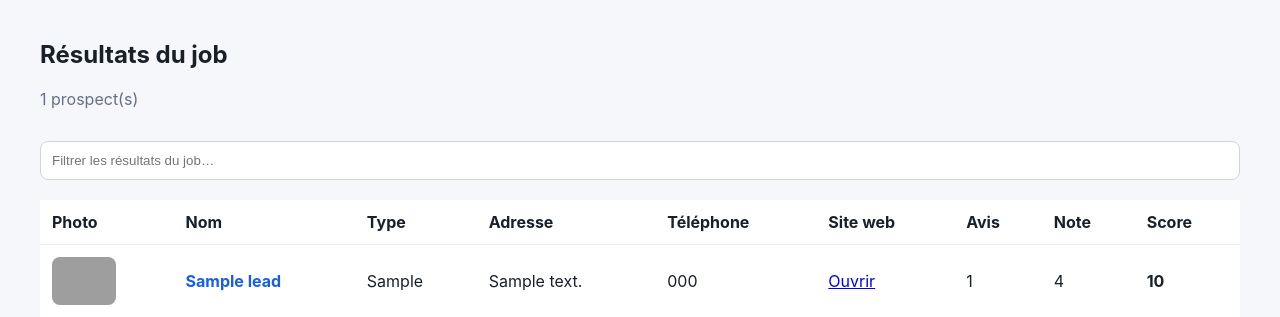
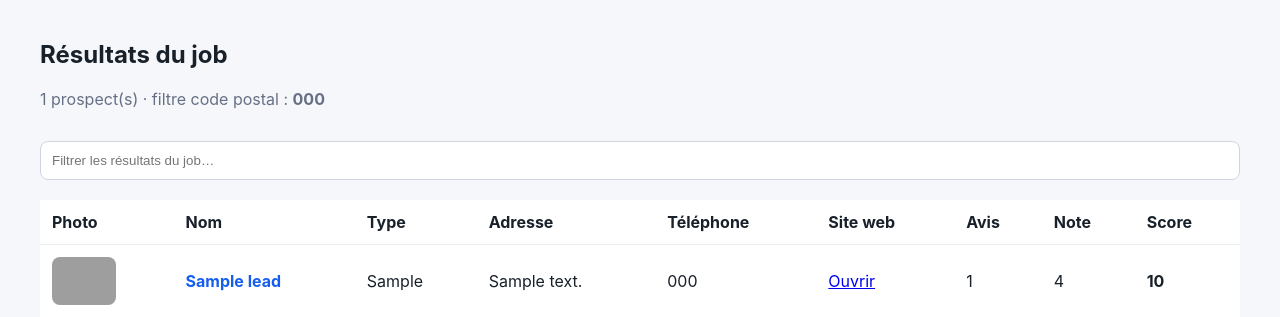
Before and after one commit to mopsoner/Profilefinder, a FastAPI app: template app/templates/job_detail.html in a window 1280 px wide. Shown: the part 768-1085 px from the top of the page. Run offline with FastAPI, Linux system fonts and the light colour scheme; the template is opened without the code that fills it: most values are stand-ins (such as "Sample title", 1, 10 or a date in 2020); grey boxes are pictures that could not be loaded.

Commit message:
Show postal filter on job results

```diff
--- a/app/templates/job_detail.html
+++ b/app/templates/job_detail.html
@@ -6,7 +6,7 @@
 <article class="panel"><h2>Exécution</h2><dl><dt>Statut</dt><dd><span class="badge {{job.status}}">{{job.status}}</span></dd><dt>Démarré</dt><dd>{{job.started_at or '-'}}</dd><dt>Terminé</dt><dd>{{job.finished_at or '-'}}</dd><dt>Erreur</dt><dd>{{job.error if job.error and not job.error.startswith('PROGRESS:') else '-'}}</dd></dl></article>
 <article class="panel job-types"><h2>Types recherchés</h2><div>{% for t in business_types %}<span class="type-chip">{{type_label(t)}}</span>{% else %}<span class="muted">Aucun type enregistré</span>{% endfor %}</div></article>
 </section>
-<div class="head"><div><h2>Résultats du job</h2><p class="muted"><span id="job-visible-count">{{leads|length}}</span> prospect(s)</p></div></div>
+<div class="head"><div><h2>Résultats du job</h2><p class="muted"><span id="job-visible-count">{{leads|length}}</span> prospect(s){% if job_postal_codes %} · filtre code postal : <strong>{{job_postal_codes|join(", ")}}</strong>{% endif %}</p></div></div>
 <div class="prospect-toolbar"><input id="job-filter" type="search" placeholder="Filtrer les résultats du job…"></div>
 <div class="ops-panel"><table id="job-results"><thead><tr><th>Photo</th><th>Nom</th><th>Type</th><th>Adresse</th><th>Téléphone</th><th>Site web</th><th>Avis</th><th>Note</th><th>Score</th></tr></thead><tbody>
 {% for x in leads %}<tr><td><a href="/leads/{{x.id}}" class="lead-thumb"><img src="/api/leads/{{x.id}}/photos/0" alt="" loading="lazy" onerror="this.parentElement.classList.add('no-photo');this.style.display='none'"></a></td><td><a class="lead-link" href="/leads/{{x.id}}">{{x.name}}</a></td><td>{{type_label(x.business_type)}}</td><td>{{x.address or '-'}}</td><td>{{x.phone or '-'}}</td><td>{% if x.website %}<a href="{{x.website}}" target="_blank">Ouvrir</a>{% else %}<span class="badge failed">Aucun</span>{% endif %}</td><td>{{x.reviews_count}}</td><td>{{x.rating if x.rating is not none else '-'}}</td><td><strong>{{x.score}}</strong></td></tr>{% endfor %}
```
